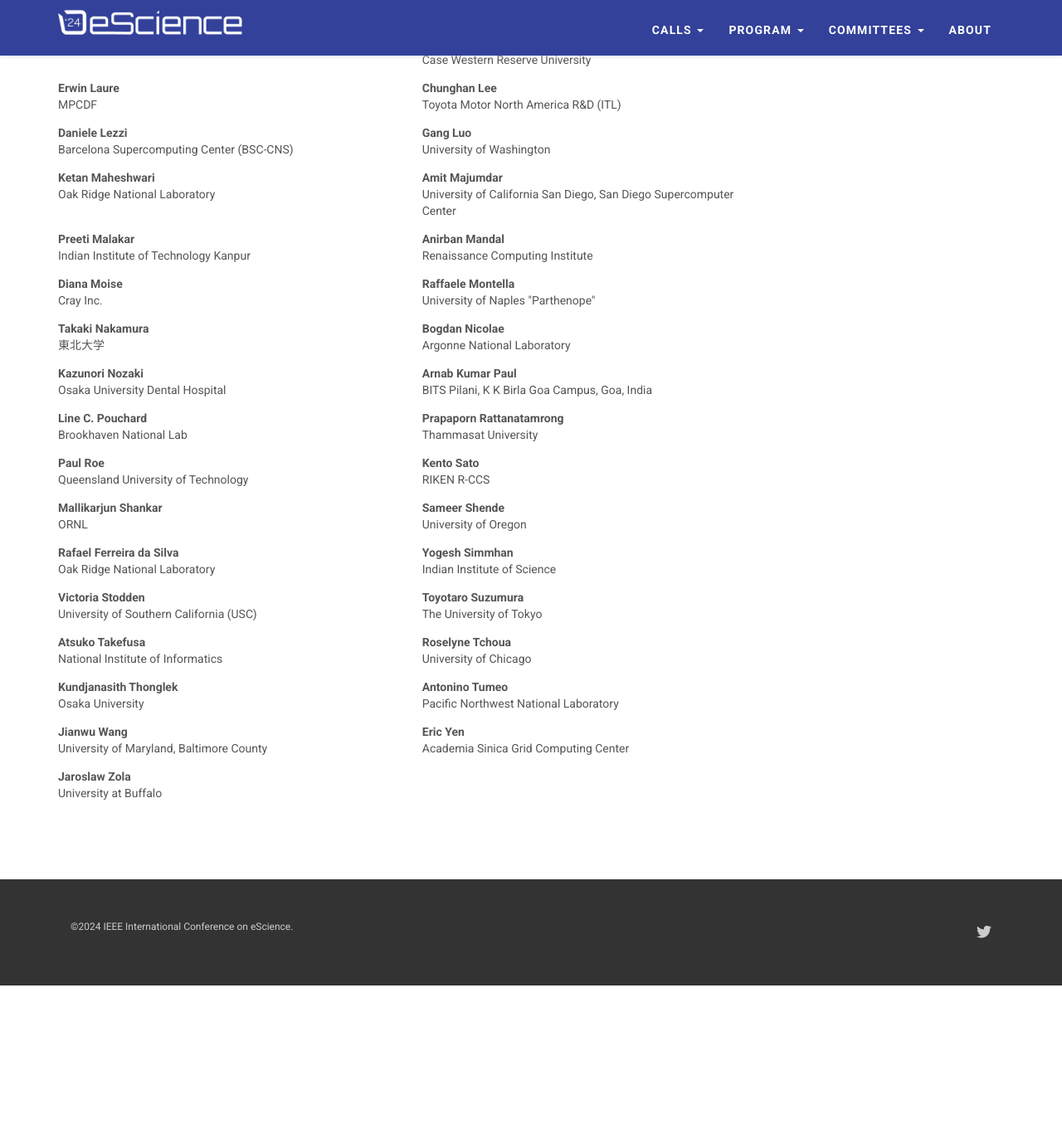
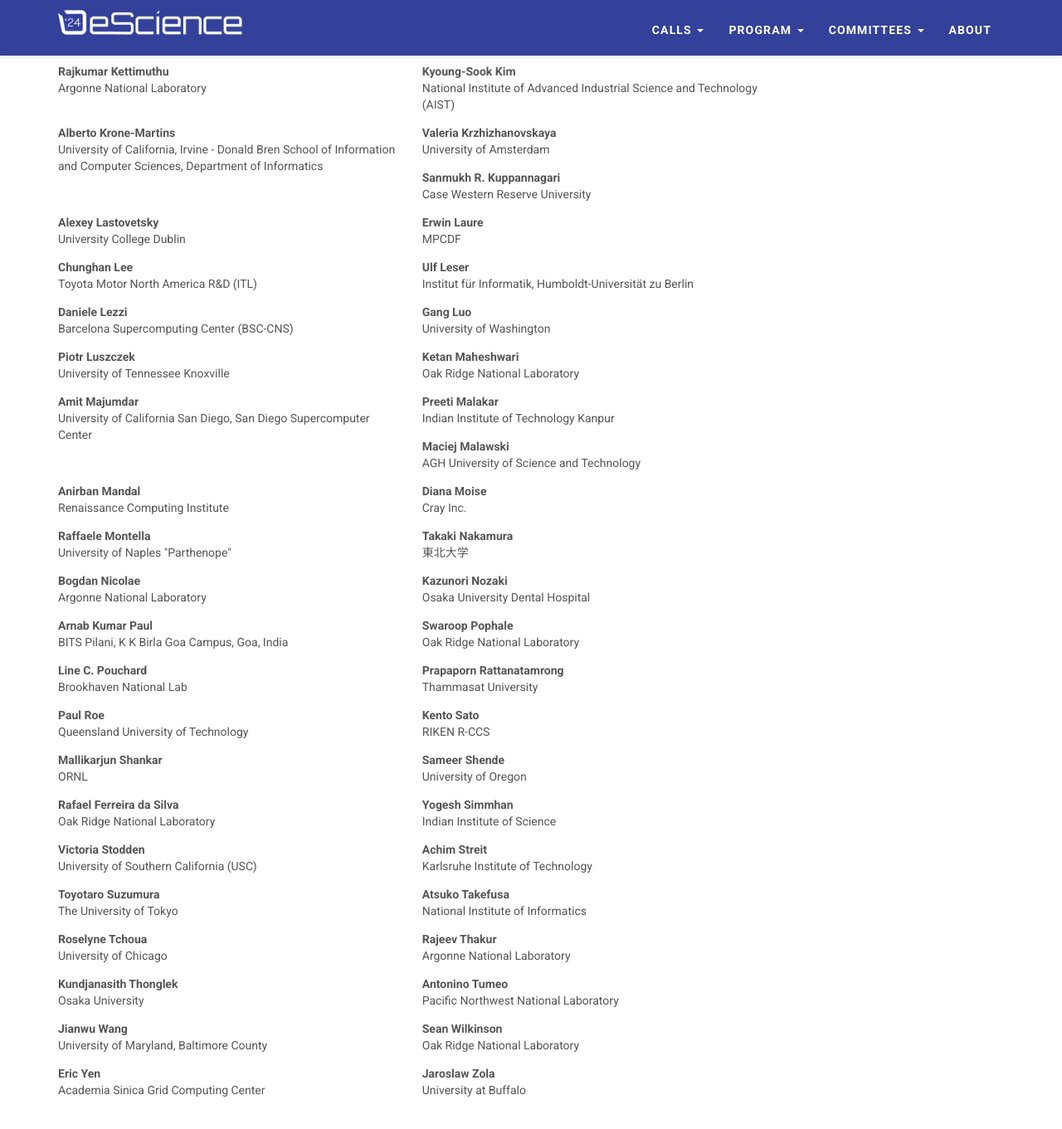
Before and after one commit to escience-conference/2024, a Jekyll site: the page built from pc.html, in a window 1280 px wide and 1400 px high, scrolled down 856 px. Shown: the top 1361 px of the window at 83% size. Built offline with Jekyll 4.4.1, drawn with Linux system fonts in a browser that asks for light colours; nearby versions of some CDN libraries; comment, search, counter and statistics services are not loaded; before the commit the page ends 2044 px from its top, so only the background shows below that; some of the changed text lies outside the part shown.

Commit message:
updated tpc

```diff
--- a/_data/program_committee.yml
+++ b/_data/program_committee.yml
@@ -1,5 +1,11 @@
 - name: Kento Aida
   institution: National Institute of Informatics
+
+- name: Mohsen Amini
+  institution: HPCC Lab, Computer Science and Engineering Department
+
+- name: Malcolm Atkinson
+  institution: The University of Edinburgh
 
 - name: André Bauer
   institution: University of Chicago
@@ -10,11 +16,17 @@
 - name: Martin Berzins
   institution: SCI Institute, University of Utah
 
+- name: Wes Bethel
+  institution: Lawrence Berkeley National Lab
+
 - name: Jean Luca Bez
   institution: Lawrence Berkeley National Laboratory
 
 - name: Kris Bubendorfer
   institution: Victoria University of Wellington
+
+- name: Jon Calhoun
+  institution: Clemson University
 
 - name: Prasad Calyam
   institution: University of Missouri
@@ -24,6 +36,9 @@
 
 - name: Sandip Chakraborty
   institution: Indian Institute of Technology Kharagpur
+
+- name: Simon Cox
+  institution: University of Southampton
 
 - name: Vasa Curcin
   institution: King's College London
@@ -55,6 +70,9 @@
 - name: Nikhil Hegde
   institution: Indian Institute of
 
+- name: Bahman Javadi
+  institution: Western Sydney University
+
 - name: Lennart Johnsson
   institution: University of Houston
 
@@ -73,17 +91,26 @@
 - name: Sanmukh R. Kuppannagari
   institution: Case Western Reserve University
 
+- name: Alexey Lastovetsky
+  institution: University College Dublin
+
 - name: Erwin Laure
   institution: MPCDF
 
 - name: Chunghan Lee
   institution: Toyota Motor North America R&D (ITL)
 
+- name: Ulf Leser
+  institution: Institut für Informatik, Humboldt-Universität zu Berlin
+
 - name: Daniele Lezzi
   institution: Barcelona Supercomputing Center (BSC-CNS)
 
 - name: Gang Luo
   institution: University of Washington
+
+- name: Piotr Luszczek
+  institution: University of Tennessee Knoxville
 
 - name: Ketan Maheshwari
   institution: Oak Ridge National Laboratory
@@ -93,6 +120,9 @@
 
 - name: Preeti Malakar
   institution: Indian Institute of Technology Kanpur
+
+- name: Maciej Malawski
+  institution: AGH University of Science and Technology
 
 - name: Anirban Mandal
   institution: Renaissance Computing Institute
@@ -114,6 +144,9 @@
 
 - name: Arnab Kumar Paul
   institution: BITS Pilani, K K Birla Goa Campus, Goa, India
+
+- name: Swaroop Pophale
+  institution: Oak Ridge National Laboratory
 
 - name: Line C. Pouchard
   institution: Brookhaven National Lab
@@ -142,6 +175,9 @@
 - name: Victoria Stodden
   institution: University of Southern California (USC)
 
+- name: Achim Streit
+  institution: Karlsruhe Institute of Technology
+
 - name: Toyotaro Suzumura
   institution: The University of Tokyo
 
@@ -150,6 +186,9 @@
 
 - name: Roselyne Tchoua
   institution: University of Chicago
+
+- name: Rajeev Thakur
+  institution: Argonne National Laboratory
 
 - name: Kundjanasith Thonglek
   institution: Osaka University
@@ -160,6 +199,9 @@
 - name: Jianwu Wang
   institution: University of Maryland, Baltimore County
 
+- name: Sean Wilkinson
+  institution: Oak Ridge National Laboratory
+
 - name: Eric Yen
   institution: Academia Sinica Grid Computing Center
 
```
